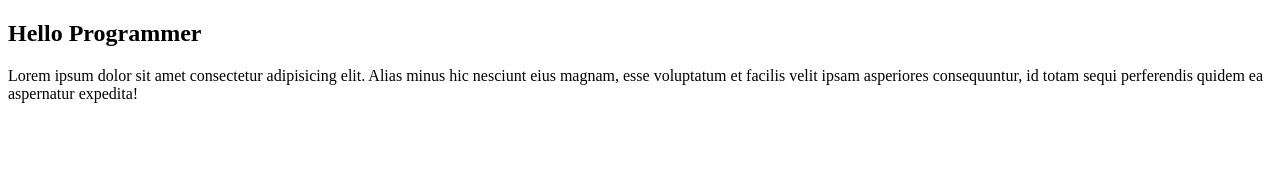
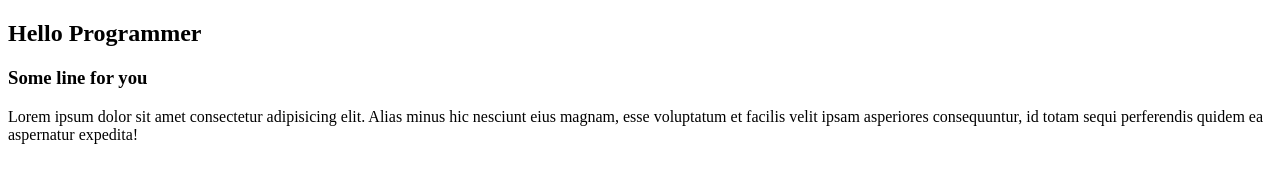
Before and after one commit to kashem-khondaker/my-first-repo, a plain HTML site: page index.html in a window 1280 px wide. Drawn offline with Linux system fonts and the light colour scheme.

Commit message:
some line coding for you

```diff
--- a/index.html
+++ b/index.html
@@ -10,9 +10,12 @@
         <h2>Hello Programmer</h2>
     </header>
     <main>
-        Lorem ipsum dolor sit amet consectetur adipisicing elit.
+        <h3>Some line for you</h3>
+        <p>
+            Lorem ipsum dolor sit amet consectetur adipisicing elit.
          Alias minus hic nesciunt eius magnam, esse voluptatum et facilis velit ipsam asperiores consequuntur,
           id totam sequi perferendis quidem ea aspernatur expedita!
+        </p>
     </main>
 
 </body>
```
